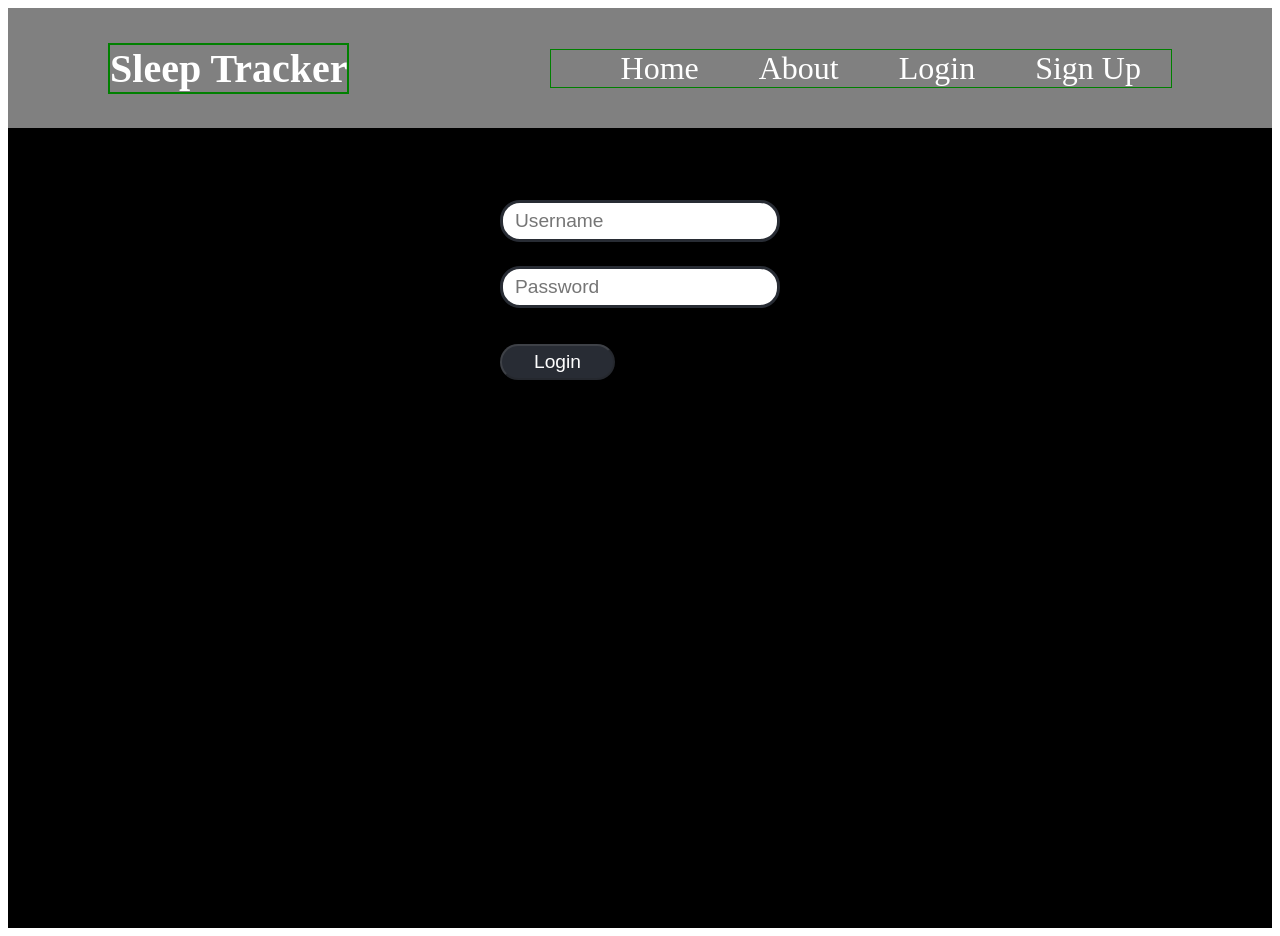
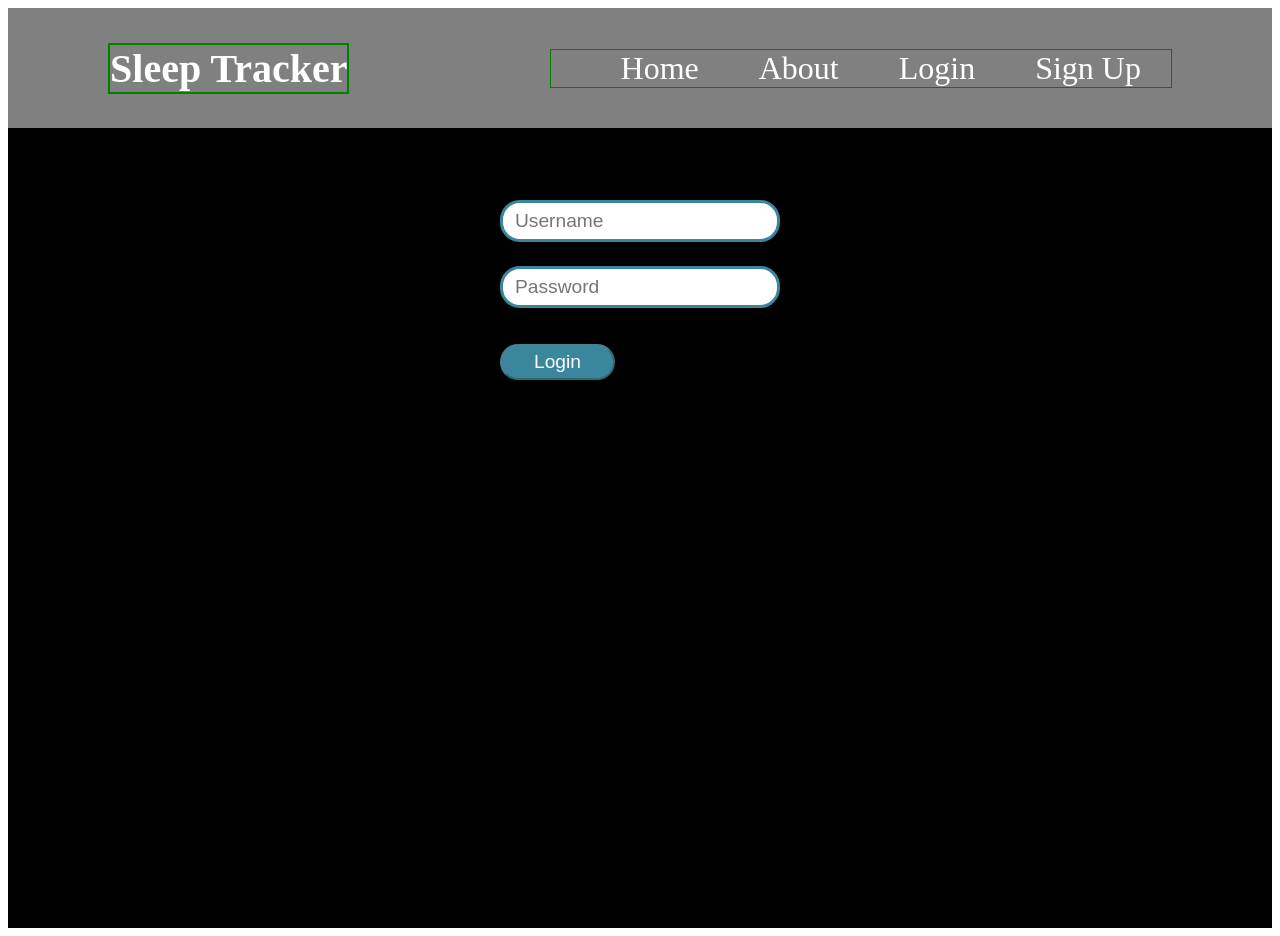
Before and after one commit to Build-Week-Sleeping-Tracker/front-end, a React (Create React App) app: page /login in a window 1280 px wide. Built offline with nearby package versions, Linux system fonts and the light colour scheme.

Commit message:
Added color styles to login

```diff
--- a/src/components/HomePage.js
+++ b/src/components/HomePage.js
@@ -34,11 +34,11 @@
 const Title = styled.div`
   margin: 0px 12px;
   font-size: 24px;
-  color: #282c34;
+  color: #39869D;
 `;
 
 const Button = styled.button`
-  background-color: #282c34;
+  background-color: #39869D;
   border-radius: 20px;
   padding: 5px 32px;
   font-size: 1.2rem;
--- a/src/components/Login.js
+++ b/src/components/Login.js
@@ -141,7 +141,7 @@
 export default Login;
 
 const Input = styled.input`
-  border: 3px solid #282c34;
+  border: 3px solid #39869D;
   border-radius: 20px;
   outline: none;
   height: 30px;
@@ -152,7 +152,7 @@
 `;
 
 const Button = styled.button`
-  background-color: #282c34;
+  background-color: #39869D;
   border-radius: 20px;
   padding: 5px 32px;
   font-size: 1.2rem;
```
